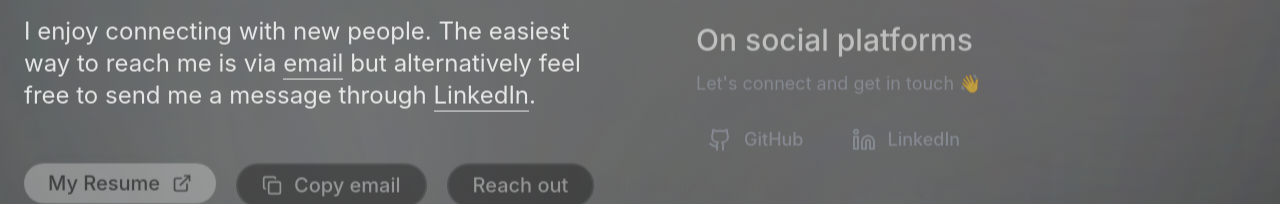
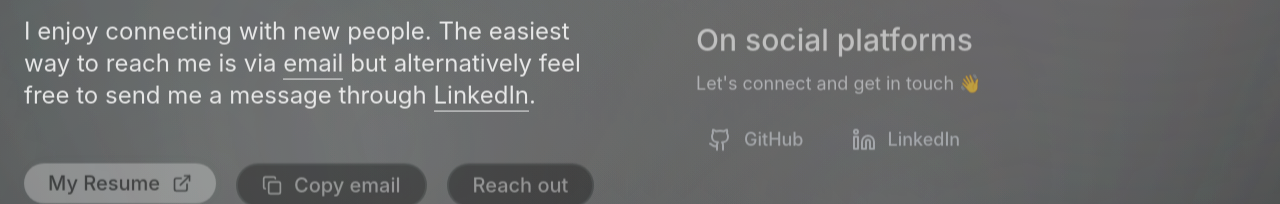
Before and after one commit to AroSwift/personal-website, a React (Vite) app: page /contact in a window 1280 px wide. Both pictures are taken after a click on the button "Dark Mode". Shown: the part 501-705 px from the top of the page. Built offline with nearby package versions, Linux system fonts and the light colour scheme.

Commit message:
Fix contact page text issues for dark mode

```diff
--- a/src/pages/ContactPage.tsx
+++ b/src/pages/ContactPage.tsx
@@ -166,7 +166,7 @@ const ContactPage = () => {
                   <h3 className="text-2xl sm:text-3xl font-medium mb-3 text-black dark:text-white transition-colors duration-800">
                     On social platforms
                   </h3>
-                  <p className="text-base sm:text-lg text-gray-600 dark:text-gray-400 mb-4 transition-colors duration-800">
+                  <p className="text-base sm:text-lg text-gray-700 dark:text-gray-200 mb-4 transition-colors duration-800">
                     Let's connect and get in touch 👋
                   </p>
 
@@ -189,8 +189,8 @@ const ContactPage = () => {
                           }}
                           whileHover={{ scale: 1.02 }}
                         >
-                          <Icon className="h-6 w-6 text-gray-600 dark:text-gray-400 group-hover:text-black dark:group-hover:text-white transition-colors" />
-                          <span className="text-lg font-medium text-gray-600 dark:text-gray-400 group-hover:text-black dark:group-hover:text-white transition-colors">
+                          <Icon className="h-6 w-6 text-gray-700 dark:text-gray-300 group-hover:text-black dark:group-hover:text-white transition-colors" />
+                          <span className="text-lg font-medium text-gray-700 dark:text-gray-300 group-hover:text-black dark:group-hover:text-white transition-colors">
                             {social.name}
                           </span>
                         </motion.a>
```
